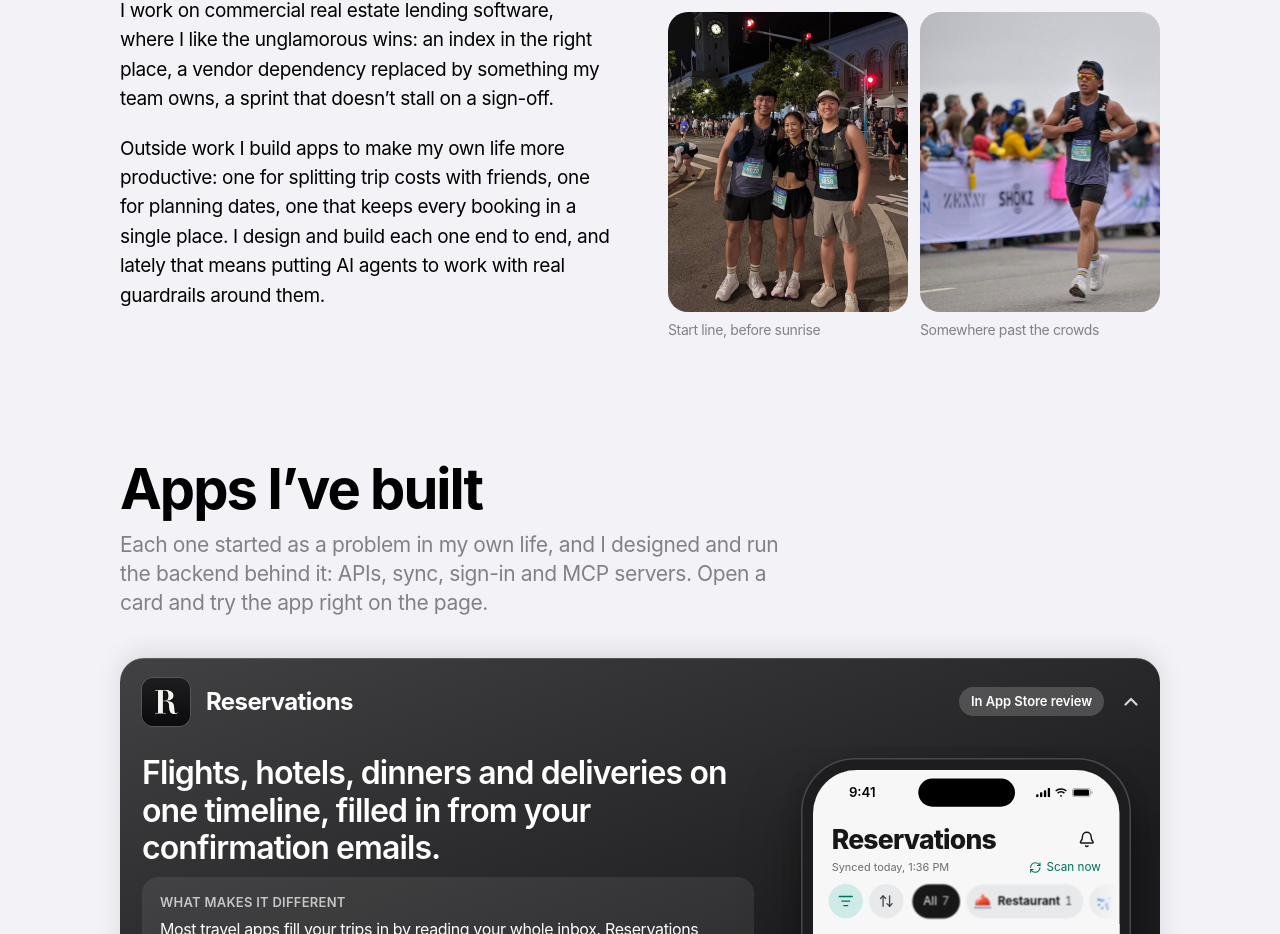
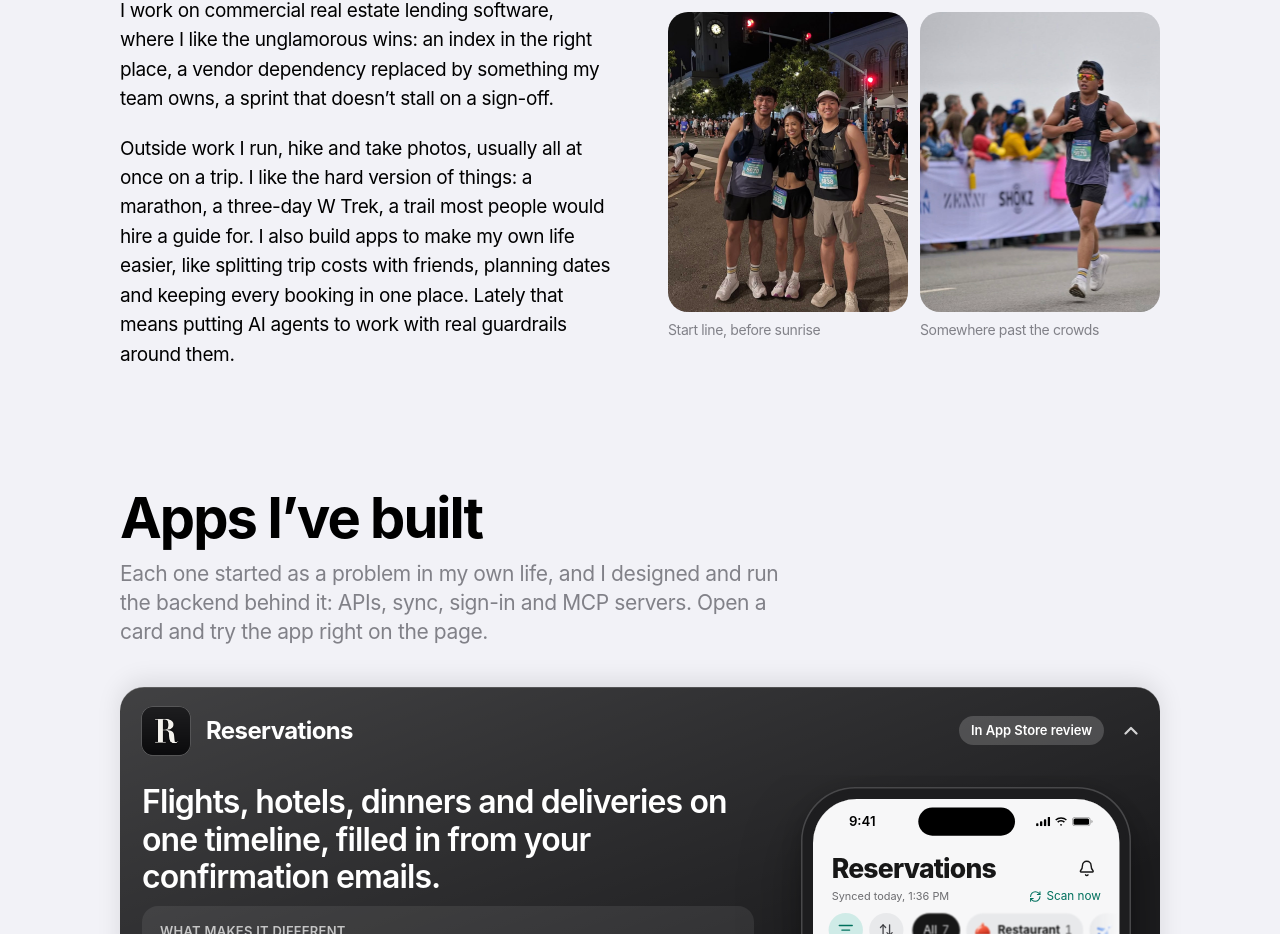
Before and after one commit to MatthewMagno/matthew-magno-website, a React (Vite) app: page / in a window 1280 px wide. Shown: the part 2712-3646 px from the top of the page. Built offline with nearby package versions, Linux system fonts and the light colour scheme.

Commit message:
Make About intro cover running, hiking and photography, not just apps
Co-Authored-By: Claude Sonnet 5.5 <noreply@anthropic.com>
Claude-Session: https://claude.ai/code/session_01L9f1mbNA5f3sYEocn5QgeJ

```diff
--- a/src/components/About.jsx
+++ b/src/components/About.jsx
@@ -53,10 +53,11 @@ export default function About() {
             that doesn’t stall on a sign-off.
           </p>
           <p>
-            Outside work I build apps to make my own life more productive: one for splitting trip costs with
-            friends, one for planning dates, one that keeps every booking in a single place. I design and
-            build each one end to end, and lately that means putting AI agents to work with real
-            guardrails around them.
+            Outside work I run, hike and take photos, usually all at once on a trip. I like the hard
+            version of things: a marathon, a three-day W Trek, a trail most people would hire a guide
+            for. I also build apps to make my own life easier, like splitting trip costs with friends,
+            planning dates and keeping every booking in one place. Lately that means putting AI agents
+            to work with real guardrails around them.
           </p>
         </div>
 
```
